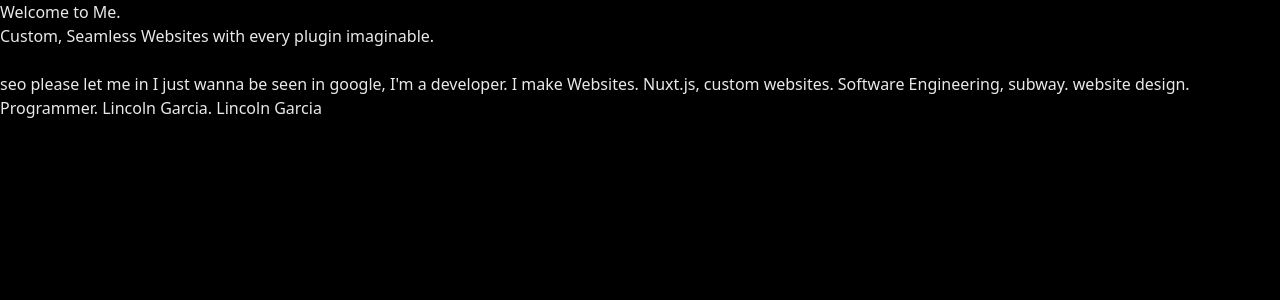
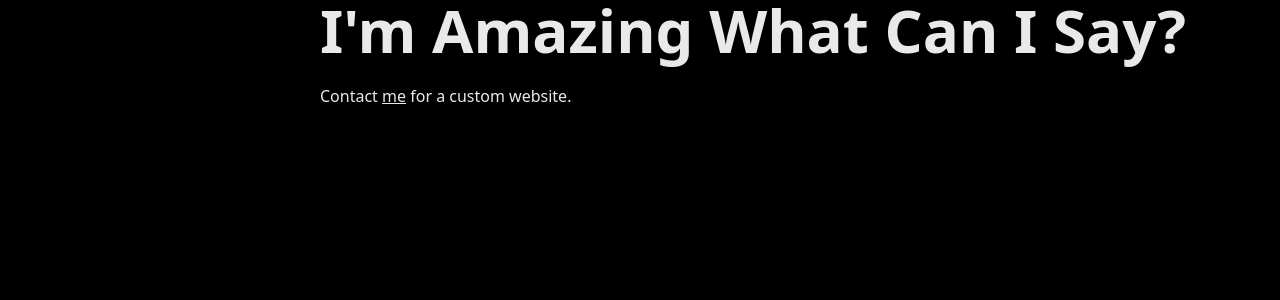
Before and after one commit to lincolngarcia/lincolngarcia, a Nuxt app: page / in a window 1280 px wide. Shown: the top 300 px of the page. Built offline with nearby package versions, Linux system fonts and the light colour scheme.

Commit message:
update/index.vue

```diff
--- a/css/sovereign.css
+++ b/css/sovereign.css
@@ -7,4 +7,5 @@
 html{
   background-color: black;
   color: rgb(233, 233, 233);
+  @apply px-80
 }
--- a/pages/index.vue
+++ b/pages/index.vue
@@ -1,10 +1,8 @@
 <template>
   <div>
-    Welcome to Me.<br/>
-
-    Custom, Seamless Websites with every plugin imaginable.<br/><br/>
-
-    seo please let me in I just wanna be seen in google, I'm a developer. I make Websites. Nuxt.js, custom websites. Software Engineering, subway. website design. Programmer. Lincoln Garcia. Lincoln Garcia
+    <h2 class='text-6xl font-extrabold text-center whitespace-nowrap'>I'm Amazing What Can I Say?</h2>
+    <br />
+    <p>Contact <a href='mailto: lincoln.ross.garcia@gmail.com' class='underline'>me</a> for a custom website.</p>
   </div>
 </template>
 
@@ -19,3 +17,27 @@ export default {
     ]
   }}
 </script>
+
+<style >
+/* .lineUp {
+  animation: 4s anim-lineUp ease-out infinite;
+  animation-iteration-count: 1;
+}
+@keyframes anim-lineUp {
+  0% {
+    opacity: 0;
+    transform: translateY(20%);
+  }
+  20% {
+    opacity: 0;
+  }
+  50% {
+    opacity: 1;
+    transform: translateY(-20%);
+  }
+  100% {
+    opacity: 1;
+    transform: translateY(-40%);
+  }
+} */
+</style>
```
